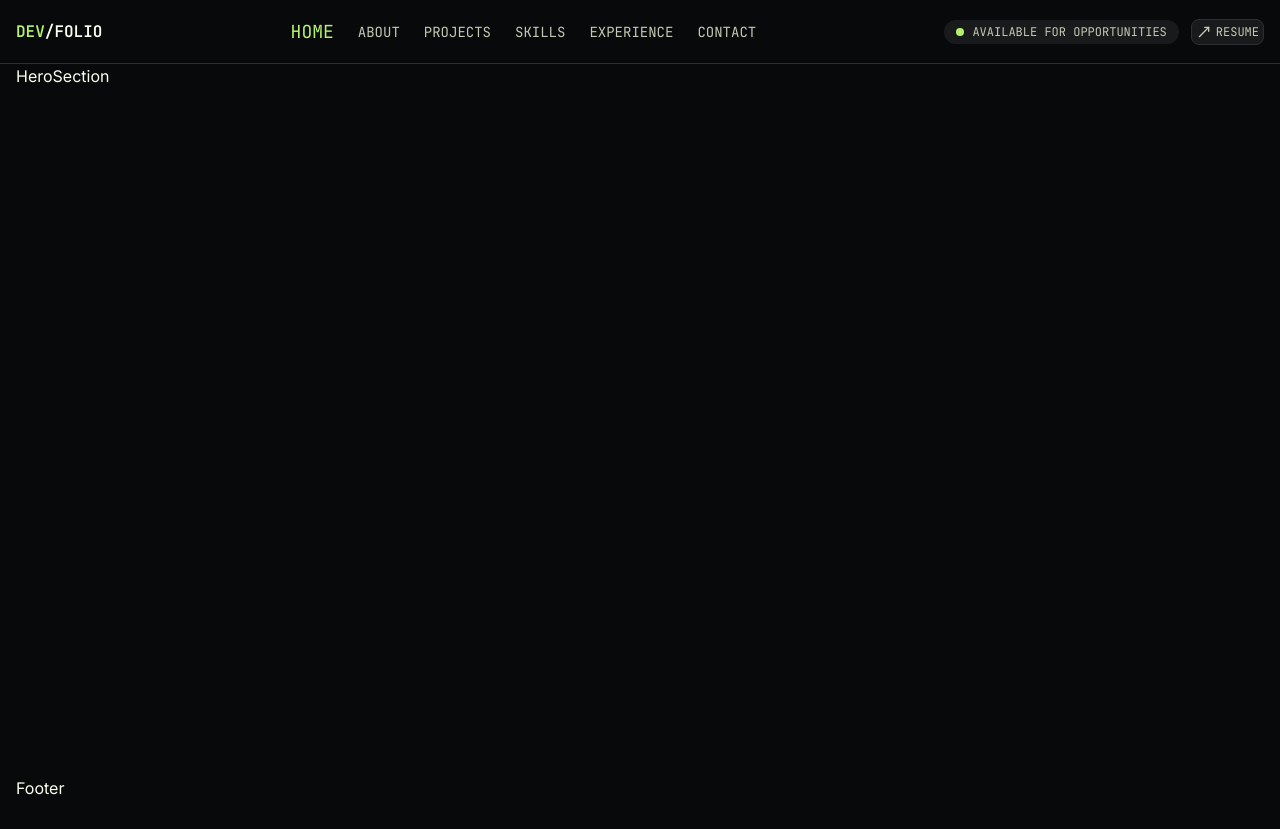
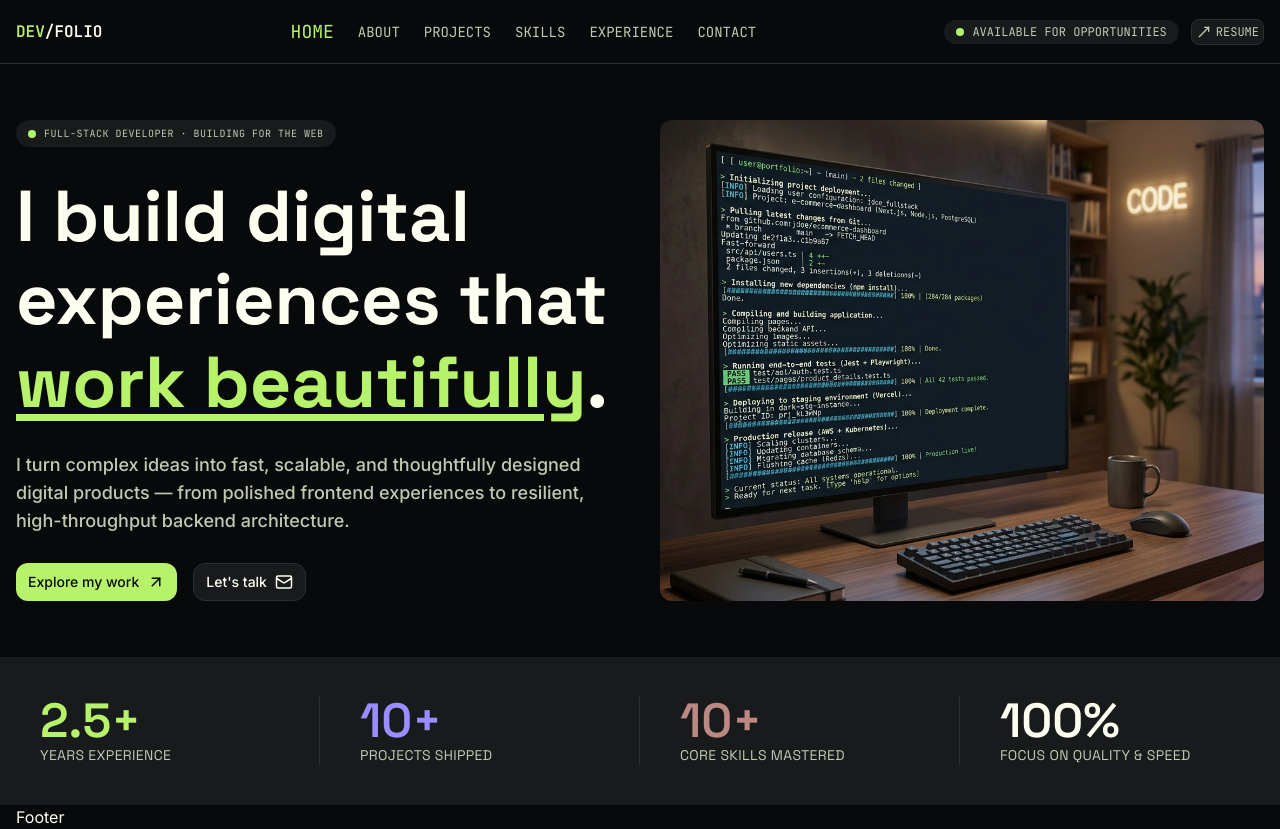
Before and after one commit to neel-1905/neel-portfolio-2026, a Next.js app: page / in a window 1280 px wide. Before the commit the page ends 800 px from the top, so only its background shows below. Built offline with nearby package versions, Linux system fonts and the light colour scheme.

Commit message:
hero and stats

```diff
--- a/app/globals.css
+++ b/app/globals.css
@@ -7,6 +7,7 @@
 
   --primary: #b6f36b;
   --secondary: #9b8cff;
+  --tertiary: #bc8882;
 
   --border: #2c2e30;
   --card: #181a1c;
@@ -19,6 +20,7 @@
 
   --primary: #b6f36b;
   --secondary: #9b8cff;
+  --tertiary: #bc8882;
 
   --border: #2c2e30;
   --card: #181a1c;
@@ -37,6 +39,7 @@
 
   --color-primary: var(--primary);
   --color-secondary: var(--secondary);
+  --color-tertiary: var(--tertiary);
 
   --color-border: var(--border);
   --color-card: var(--card);
@@ -48,6 +51,27 @@
   }
   body {
     @apply bg-background text-foreground;
+  }
+  button {
+    @apply cursor-pointer;
+  }
+}
+
+@layer components {
+  .stat {
+    @apply w-full flex-col gap-1 px-10 font-heading;
+
+    span {
+      @apply text-5xl font-semibold;
+    }
+
+    h2 {
+      @apply text-sm uppercase tracking-wide text-foreground-muted;
+    }
+  }
+
+  .stat:not(:last-child) {
+    @apply border-r border-border;
   }
 }
 
@@ -66,3 +90,19 @@
 @utility flex-center {
   @apply flex items-center justify-center;
 }
+
+@utility flex-col-center {
+  @apply flex flex-col items-center justify-center;
+}
+
+@utility btn-primary {
+  @apply flex gap-2 items-center bg-primary text-background px-3 py-2 rounded-xl font-medium text-sm;
+}
+
+@utility btn-secondary {
+  @apply flex gap-2 items-center bg-secondary text-background px-3 py-2 rounded-xl font-medium text-sm;
+}
+
+@utility btn-tertiary {
+  @apply flex gap-2 items-center bg-card text-foreground px-3 py-2 rounded-xl border font-medium text-sm;
+}
--- a/app/layout.tsx
+++ b/app/layout.tsx
@@ -34,7 +34,7 @@ export default function RootLayout({ children }: LayoutProps<"/">) {
     >
       <body className="min-h-full flex flex-col">
         <Navbar />
-        <main className="px-4 w-full flex-1">{children}</main>
+        <main className="w-full flex-1">{children}</main>
         <footer className="px-4 w-full">Footer</footer>
       </body>
     </html>
--- a/app/page.tsx
+++ b/app/page.tsx
@@ -1,9 +1,10 @@
-import { HeroSection } from "@/components/hero/hero-section";
+import { HeroSection, Stats } from "@/components/hero";
 
 function App() {
   return (
     <div>
       <HeroSection />
+      <Stats />
     </div>
   );
 }
--- a/components/hero/hero-section.tsx
+++ b/components/hero/hero-section.tsx
@@ -1,3 +1,56 @@
+import Image from "next/image";
+import { IMAGES } from "@/constants/images";
+import { ArrowUpRight, Mail } from "lucide-react";
+
 export function HeroSection() {
-  return <div>HeroSection</div>;
+  return (
+    <section className="py-14 flex flex-col lg:flex-row gap-10 px-4">
+      <div className="w-full lg:w-1/2 flex flex-col gap-7">
+        <div className="bg-card rounded-full py-1.5 px-3 w-max flex items-center gap-2">
+          <div className="w-2 h-2 bg-primary rounded-full"></div>
+          <span className="text-2xs text-foreground-muted uppercase tracking-wider font-mono">
+            Full-Stack Developer · Building for the Web
+          </span>
+        </div>
+
+        <h1 className="text-4xl sm:text-6xl md:text-7xl lg:text-6xl xl:text-7xl leading-[1.15] font-heading font-bold">
+          I build digital <br />
+          experiences that <br />
+          <span className="text-primary underline underline-offset-7">
+            work beautifully
+          </span>
+          .
+        </h1>
+
+        <p className="text-foreground-muted font-medium text-base md:text-lg">
+          I turn complex ideas into fast, scalable, and thoughtfully designed
+          digital products — from polished frontend experiences to resilient,
+          high-throughput backend architecture.
+        </p>
+
+        <div className="flex gap-4">
+          <button className="btn-primary">
+            Explore my work
+            <ArrowUpRight size={18} />
+          </button>
+
+          <button className="btn-tertiary">
+            Let's talk
+            <Mail size={18} />
+          </button>
+        </div>
+      </div>
+
+      <div className="w-full lg:w-1/2">
+        <Image
+          loading="eager"
+          src={IMAGES.hero}
+          alt="Hero"
+          width={500}
+          height={500}
+          className="aspect-4/3 h-full w-full rounded-xl"
+        />
+      </div>
+    </section>
+  );
 }
--- a/components/hero/index.ts
+++ b/components/hero/index.ts
@@ -1 +1,2 @@
 export * from "./hero-section";
+export * from "./stats";
--- /dev/null
+++ b/components/hero/stats.tsx
@@ -0,0 +1,24 @@
+export function Stats() {
+  return (
+    <div className="w-full bg-card py-10">
+      <div className="bg-card grid grid-cols-4">
+        <div className="stat">
+          <span className="text-primary">2.5+</span>
+          <h2>Years Experience</h2>
+        </div>
+        <div className="stat">
+          <span className="text-secondary">10+</span>
+          <h2>Projects Shipped</h2>
+        </div>
+        <div className="stat">
+          <span className="text-tertiary">10+</span>
+          <h2>Core Skills Mastered</h2>
+        </div>
+        <div className="stat">
+          <span>100%</span>
+          <h2>Focus on Quality & Speed</h2>
+        </div>
+      </div>
+    </div>
+  );
+}
--- /dev/null
+++ b/constants/images.ts
@@ -0,0 +1,3 @@
+export const IMAGES = {
+  hero: "/assets/hero.png",
+};
```
Also changed, not shown: constants/index.ts (added), public/assets/hero.png (added).
